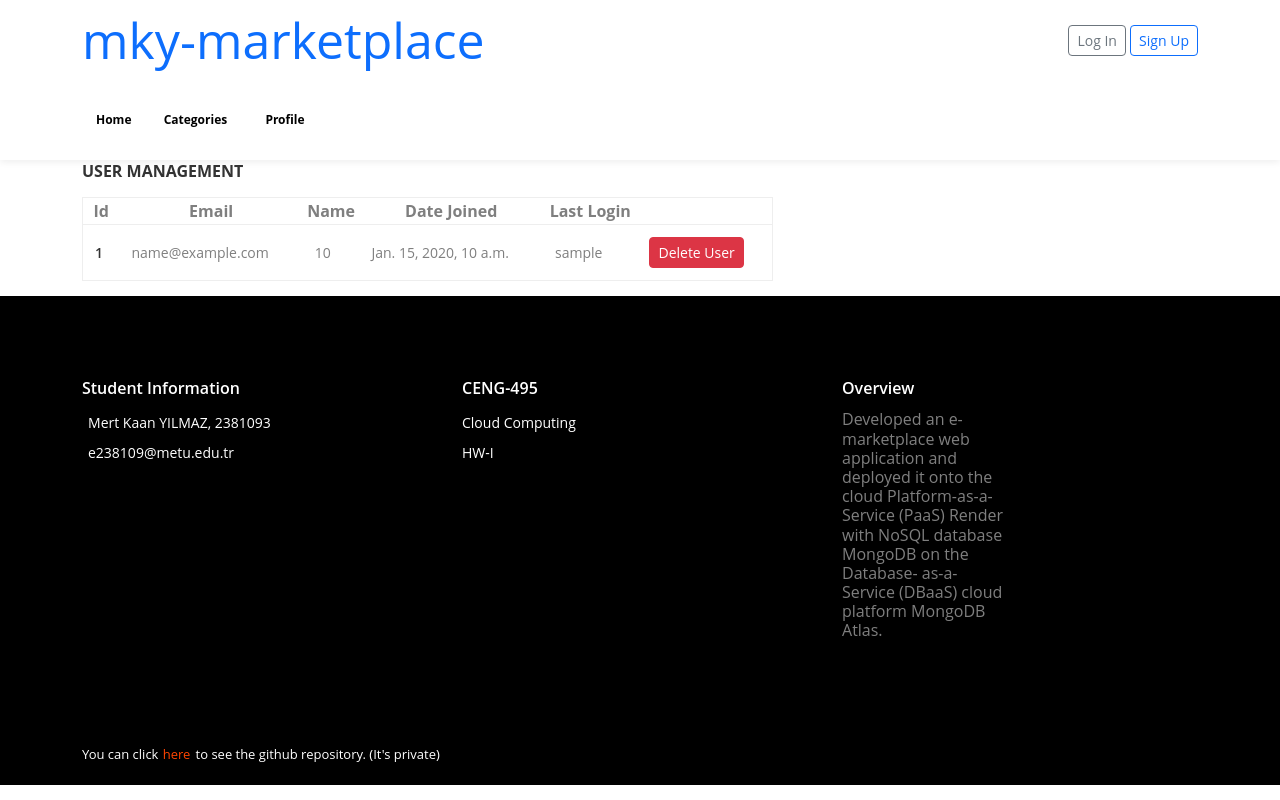
After one commit to holynekk/ceng-marketplace, a Django app: page /admin-page/ in a window 1280 px wide. The commit adds this page. Run offline with Django 5.2, Linux system fonts and the light colour scheme; tables that the repository leaves empty hold one stand-in row (values such as "Sample post"); a database or web service that is not in the repository returns one stand-in record (values such as "Sample title"); some libraries are stand-ins or nearby versions.

Commit message:
Admin page and user management features has been implemented.

```diff
--- a/api/static/api/app.js
+++ b/api/static/api/app.js
@@ -20,3 +20,25 @@ function addDynamicRow() {
         $("#dynamic-field-text").before(dynamicField);
     }
 }
+
+function changeProductTab(clicked_id) {
+    var descTabButton = $("#pd-desc-tab")[0];
+    var descField = $("#pd-desc")[0];
+    var contactTabButton = $("#pd-contact-tab")[0];
+    var contactField = $("#pd-contact")[0];
+    if (clicked_id === "pd-contact-tab") {
+        descTabButton.classList.remove('active');
+        contactTabButton.classList.add('active');
+
+        descField.classList.remove('active');
+        contactField.classList.add('active');
+        contactField.classList.add('show');
+    } else {
+        descTabButton.classList.add('active');
+        contactTabButton.classList.remove('active');
+
+        descField.classList.add('active');
+        descField.classList.add('show');
+        contactField.classList.remove('active');
+    }
+}
--- /dev/null
+++ b/api/templates/admin-page.html
@@ -0,0 +1,55 @@
+{% extends "base.html" %}
+{% block app %}
+<div class="u-s-p-y-90">
+    <div class="container">
+        <div class="row">
+            <div class="col-lg-12">
+                <div class="pd-tab">
+                    <div class="tab-content">
+                        <div class="tab-pane fade show active" id="pd-desc">
+                            <div class="pd-tab__desc">
+                                <div class="u-s-m-b-15">
+                                    <h4>USER MANAGEMENT</h4>
+                                </div>
+                                <div class="u-s-m-b-15">
+                                    <div class="pd-table gl-scroll">
+                                        <table>
+                                            <tr>
+                                                <th class="text-center">Id</th>
+                                                <th class="text-center">Email</th>
+                                                <th class="text-center">Name</th>
+                                                <th class="text-center">Date Joined</th>
+                                                <th class="text-center">Last Login</th>
+                                                <th></th>
+                                              </tr>
+                                            <tbody>
+                                            {% for usr in user_data %}
+                                            <tr>
+                                                <td>{{ usr.id }}</td>
+                                                <td>{{ usr.email }}</td>
+                                                <td>{{ usr.full_name }}</td>
+                                                <td>{{ usr.date_joined }}</td>
+                                                <td>{{ usr.last_login }}</td>
+                                                {% if user.id != usr.id %}
+                                                <td>
+                                                    <form action="/delete-user/{{ usr.id }}" method="POST">
+                                                        {% csrf_token %}
+                                                        <button class="btn btn-sm btn-danger" type="submit">Delete User</button>
+                                                    </form>
+                                                </td>
+                                                {% endif %}
+                                            </tr>
+                                            {% endfor %}
+                                            </tbody>
+                                        </table>
+                                    </div>
+                                </div>
+                            </div>
+                        </div>
+                    </div>
+                </div>
+            </div>
+        </div>
+    </div>
+</div>
+{% endblock %}
--- a/api/urls.py
+++ b/api/urls.py
@@ -9,8 +9,10 @@ urlpatterns = [
     re_path(r"^logout/$", views.logout_view, name='logout'),
     re_path(r"^product/(?P<product_id>[a-z0-9]+)$", views.product_view, name='product_detail'),
     re_path(r"^product/add/category$", views.select_category, name='select_category'),
-    re_path(r"^product/add/(?P<category_name>[a-zA-Z]+)", views.product_creation, name='product_creation'),
-    re_path(r"^profile/(?P<user_id>[0-9]+)", views.profile, name='profile'),
-    re_path(r"^profile/edit/(?P<user_id>[0-9]+)", views.edit_profile, name='edit_profile'),
-    re_path(r"^profile/edit", views.edit_profile_post, name='edit_profile'),
+    re_path(r"^product/add/(?P<category_name>[a-zA-Z]+)$", views.product_creation, name='product_creation'),
+    re_path(r"^profile/(?P<user_id>[0-9]+)$", views.profile, name='profile'),
+    re_path(r"^profile/edit/(?P<user_id>[0-9]+)$", views.edit_profile, name='edit_profile'),
+    re_path(r"^profile/edit$", views.edit_profile_post, name='edit_profile'),
+    re_path(r"^admin-page/$", views.admin_page, name='admin_page'),
+    re_path(r"^delete-user/(?P<user_id>[0-9]+)$", views.delete_user, name='delete_user'),
 ]
--- a/api/views.py
+++ b/api/views.py
@@ -23,7 +23,7 @@ def index(request, category_name=None):
         categories.append(category)
     number_of_products = len(products)
     return render(request, "index.html",
-                  {"categories": categories, "products": products, "number_of_products": number_of_products})
+                  {"categories": categories, "products": products, "number_of_products": number_of_products, "category_name": category_name})
 
 
 def login_view(request):
@@ -157,3 +157,31 @@ def edit_profile_post(request):
         form_data.pop("csrfmiddlewaretoken", None)
         users_collection.find_one_and_update({"id": request.user.id}, {"$set": form_data})
         return redirect("/profile/" + str(request.user.id))
+
+
+def admin_page(request, user_id=None):
+    users_collection = mongodb["auth_user"]
+    if request.method == 'GET':
+        user_data = []
+        user_data_cursor = users_collection.find()
+        for usr in user_data_cursor:
+            data = {"id": usr["id"], "email": usr["email"], "full_name": usr["first_name"] + usr["last_name"],
+                    "date_joined": usr["date_joined"], "last_login": usr["last_login"]}
+            user_data.append(data)
+        categories_collection = mongodb["categories"]
+        categories_cursor = categories_collection.find().sort("name")
+        categories = []
+        for category in categories_cursor:
+            categories.append(category)
+        return render(request, "admin-page.html",
+                      {"categories": categories, "user_data": user_data})
+
+def delete_user(request, user_id):
+    users_collection = mongodb["auth_user"]
+    products_collection = mongodb["products"]
+    if request.method == 'POST':
+        user_query = {"id": int(user_id)}
+        product_query = {"owner_id": int(user_id)}
+        users_collection.delete_one(user_query)
+        products_collection.delete_many(product_query)
+        return redirect("/admin-page/")
```
Also changed, not shown: api/templates/index.html (+5 -2 lines), api/templates/product-detail.html (+39 -1 lines).
